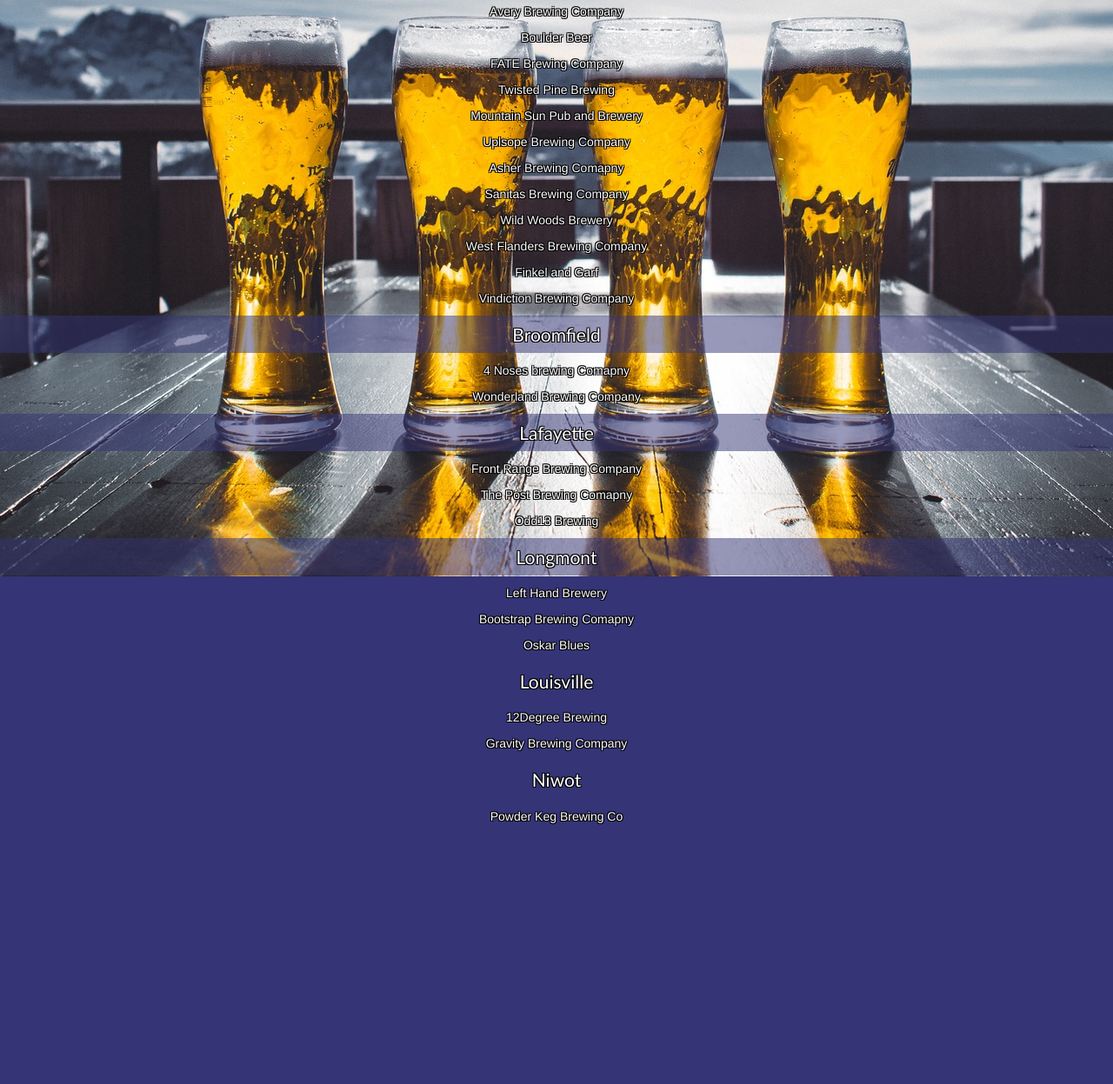
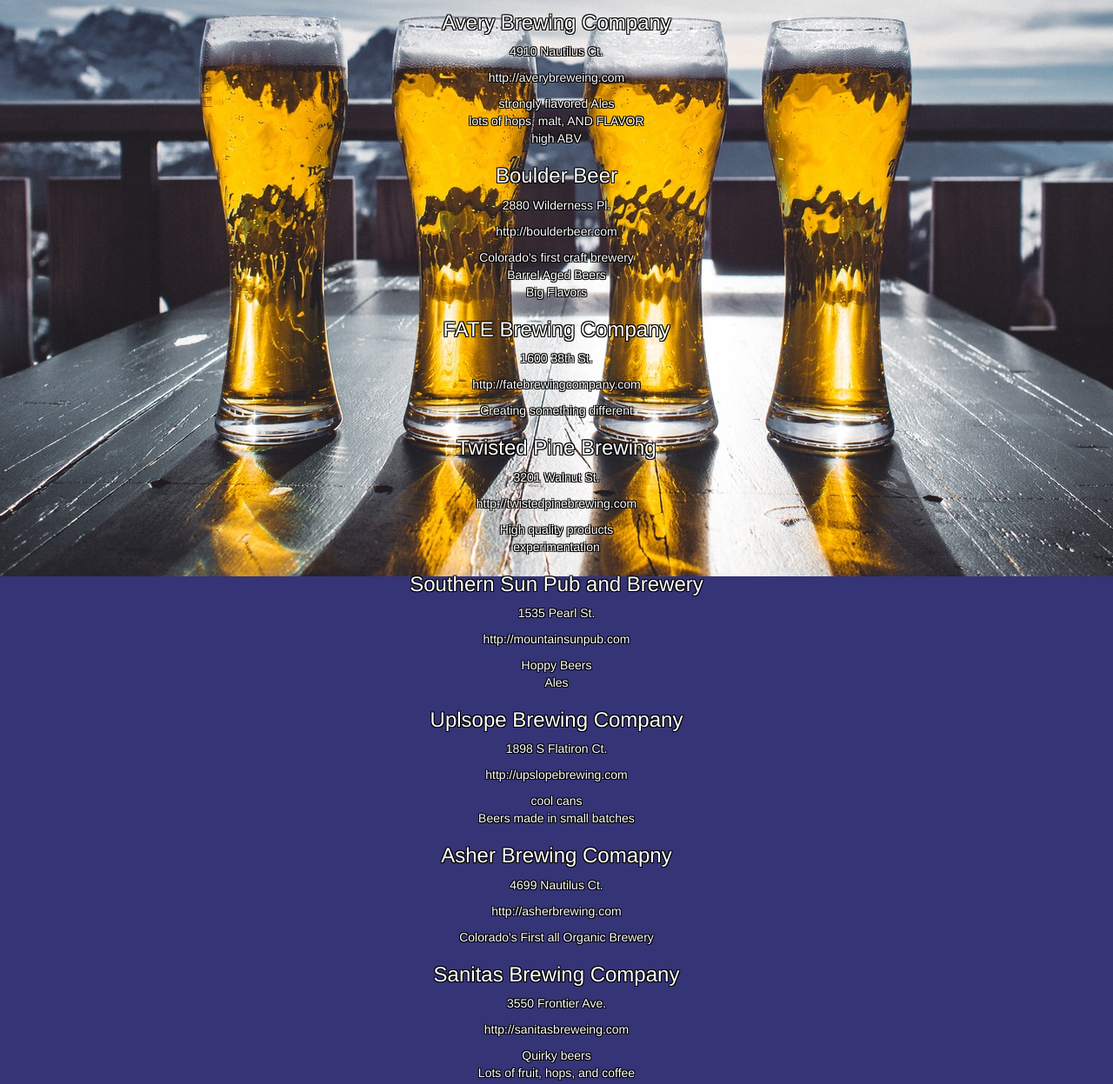
Before and after one commit to tlostenson4321/midterm, a plain HTML site: page proto/breweries.html in a window 1280 px wide. Shown: the part 296-1543 px from the top of the page at 87% size. Before the commit the page ends 1255 px from the top, so only its background shows below. Drawn offline with nearby package versions, Linux system fonts and the light colour scheme.

Commit message:
bootstrap start

```diff
--- a/proto/breweries.html
+++ b/proto/breweries.html
@@ -23,44 +23,64 @@
   <div class="content">
     <h4 class="head head-small"> Boulder</h4>
     <ul class="content-list">
-      <li class= "content-item" ng-repeat="brewery in breweries | filter : brewery.location = 'Boulder'">{{brewery.name}}</li>
+      <li class= "content-item" ng-repeat="brewery in breweries | filter : brewery.location = 'Boulder'">
+        <h3>{{brewery.name}}</h3>
+        <p>{{brewery.address}}</p>
+        <p>{{brewery.website}}</p>
+        <ul class="content-list">
+          <li ng-repeat="specialty in brewery.specialties">{{specialty}}
+          </li>
+        </ul>
+      </li>
     </ul>
   </div>
 
   <div class="content">
     <h4 class="head head-small">Broomfield</h4>
      <ul class="content-list">
-      <li class= "content-item" ng-repeat="brewery in breweries | filter : brewery.location = 'Broomfield'">{{brewery.name}}</li>
+      <li class= "content-item" ng-repeat="brewery in breweries | filter : brewery.location = 'Broomfield'">
+        <h3>{{brewery.name}}</h3>
+      </li>
     </ul>
   </div>
 
   <div class="content">
     <h4 class="head head-small">Lafayette</h4>
      <ul class="content-list">
-      <li class= "content-item" ng-repeat="brewery in breweries | filter : brewery.location = 'Lafayette'">{{brewery.name}}</li>
+      <li class= "content-item" ng-repeat="brewery in breweries | filter : brewery.location = 'Lafayette'">
+        <h3>{{brewery.name}}</h3>
+      </li>
     </ul>
   </div>
 
   <div class="content">
     <h4 class="head head-small">Longmont</h4>
      <ul class="content-list">
-      <li class= "content-item" ng-repeat="brewery in breweries | filter : brewery.location = 'Longmont'">{{brewery.name}}</li>
+      <li class= "content-item" ng-repeat="brewery in breweries | filter : brewery.location = 'Longmont'">
+        <h3>{{brewery.name}}</h3>
+      </li>
     </ul>
   </div>
 
   <div class="content">
     <h4 class="head head-small">Louisville</h4>
      <ul class="content-list">
-      <li class= "content-item" ng-repeat="brewery in breweries | filter : brewery.location = 'Louisville'">{{brewery.name}}</li>
+      <li class= "content-item" ng-repeat="brewery in breweries | filter : brewery.location = 'Louisville'">
+        <h3>{{brewery.name}}</h3>
+      </li>
     </ul>
   </div>
 
   <div class="content">
     <h4 class="head head-small">Niwot</h4>
      <ul class="content-list">
-      <li class= "content-item" ng-repeat="brewery in breweries | filter : brewery.location = 'Niwot'">{{brewery.name}}</li>
+      <li class= "content-item" ng-repeat="brewery in breweries | filter : brewery.location = 'Niwot'">
+        <h3>{{brewery.name}}</h3>
+      </li>
     </ul>
   </div>
+
+
 
 
 
@@ -73,3 +93,9 @@
 <script src ="brewery.js"></script>
 </body>
 </html>
+
+  <!-- <accordion-group heading="{{breweries.name}}" ng-repeat="brewery in breweries">
+      <p>{{brewery.address}}</p>
+      <p>{{brewery.website}}</p>
+      <p>{{brewery.specialties}}</p>
+    </accordion-group> -->
--- a/proto/brewery.js
+++ b/proto/brewery.js
@@ -6,13 +6,14 @@ angular.module('beerApp')
 .factory('breweryFactory', function(){
 	var breweryList = []
 
-	var Brewery = function(name, location, website, specialties){
+	var Brewery = function(name, location, address, website, specialties){
 			// name = string
 			// location = string
 			// website = string
 			// specialties = array
 		this.name = name
 		this.location = location
+		this.address = address
 		this.website = website
 		this.specialties = specialties
 
@@ -20,30 +21,30 @@ angular.module('beerApp')
 }
 
 
-	var avery = new Brewery('Avery Brewing Company', 'Boulder', 'http://averybreweing.com', ['strongly flavored Ales', 'lots of hops, malt, AND FLAVOR', 'high ABV'])
-	var leftHand = new Brewery('Left Hand Brewery', 'Longmont', 'http://lefthandbrewing.com', ['Awesome labels'])
-	var boulderBeer = new Brewery('Boulder Beer', 'Boulder', 'http://boulderbeer.com', ["Colorado's first craft brewery", 'Barrel Aged Beers', 'Big Flavors'])
-	var fate = new Brewery('FATE Brewing Company', 'Boulder', 'http://fatebrewingcompany.com', ['Creating something different'])
-	var twistedPine = new Brewery('Twisted Pine Brewing', 'Boulder', 'http://twistedpinebrewing.com', ['High quality products', 'experimentation'])
-	var mountainnSun = new Brewery('Mountain Sun Pub and Brewery', 'Boulder', 'http://mountainsunpub.com', ['Hoppy Beers', 'Ales'])
-	var upslope = new Brewery('Uplsope Brewing Company', 'Boulder', 'http://upslopebrewing.com', ['cool cans', 'Beers made in small batches'])
-	var asher = new Brewery('Asher Brewing Comapny', 'Boulder', 'http://asherbrewing.com', ["Colorado's First all Organic Brewery"])
-	var sanitas = new Brewery('Sanitas Brewing Company', 'Boulder', 'http://sanitasbreweing.com', ['Quirky beers', 'Lots of fruit, hops, and coffee'])
-	var wildWoods = new Brewery('Wild Woods Brewery', 'Boulder', 'http://wildwoodsbrewery.com', ['Beers based on outdoor activities'])
-	var westFlanders = new Brewery('West Flanders Brewing Company', 'Boulder', 'http://wfbrews.com', ['balanced flavors', 'crazy stories'])
-	var finkelGarf = new Brewery(' Finkel and Garf', 'Boulder', 'http://finkelandgarf.com', ['flavorful beers', 'Still kids at heart'])
-	var vindiction = new Brewery('Vindiction Brewing Company', 'Boulder', 'http://vindictionbrewing.com', ['Attention to Deatail', 'specialty equipment', 'Mixtures of flavors'])
-	var bootstrap = new Brewery('Bootstrap Brewing Comapny', 'Longmont', 'http://bootstrapbrewing.com', ['Easy to drink Beers with lots of flavor'])
-	var powderKeg = new Brewery('Powder Keg Brewing Co', 'Niwot', 'http://powderkepbrewingcompany.com', ['American and Belgian-style Ales'])
-	var frontRange = new Brewery('Front Range Brewing Company', 'Lafayette, CO', 'http://frontrangebrewingcompany.com', ['Americanizing foreign beer types'])
-	var thePost = new Brewery('The Post Brewing Comapny', 'Lafayette', 'http://postbrewing.com', ['strong flavors', 'drinkable beers'])
-	var twelveDegree = new Brewery('12Degree Brewing', 'Louisville', 'http://12degree.com', ['Belgian-inspired Artisinal Ales'])
-	var fourNoses = new Brewery('4 Noses brewing Comapny', 'Broomfield', 'http://4nosesbrewing.com', ['Barrel Aged Beers', 'Fresh Flavors'])
-	var odd13 = new Brewery('Odd13 Brewing', 'Lafayette', 'http://odd13brewing.com', ['beers with a story(no really)', 'reduced gluten beers'])
-	var gravity = new Brewery('Gravity Brewing Company', 'Louisville', 'http://thegravitybrewing.com', ['"One pint is worth a thousand words"'])
-	var wonderland = new Brewery('Wonderland Brewing Company', 'Broomfield', 'http://wonderlandbrewing.com', ['"Care, Creativity and Time"', 'beer as therapy'])
-	var crystalSprings = new Brewery('Crystal Springs Brewery', 'Louisvile', 'http://crystalsprinsbrewing.com', ['small batches', 'seasonal beers'])
-	var oskarBlues = new Brewery('Oskar Blues', 'Longmont')
+	var avery = new Brewery('Avery Brewing Company', 'Boulder', '4910 Nautilus Ct.', 'http://averybreweing.com', ['strongly flavored Ales', 'lots of hops, malt, AND FLAVOR', 'high ABV'])
+	var leftHand = new Brewery('Left Hand Brewery', 'Longmont', '1265 Boston Ave.', 'http://lefthandbrewing.com', ['Awesome labels'])
+	var boulderBeer = new Brewery('Boulder Beer', 'Boulder', '2880 Wilderness Pl.', 'http://boulderbeer.com', ["Colorado's first craft brewery", 'Barrel Aged Beers', 'Big Flavors'])
+	var fate = new Brewery('FATE Brewing Company', 'Boulder', '1600 38th St.', 'http://fatebrewingcompany.com', ['Creating something different'])
+	var twistedPine = new Brewery('Twisted Pine Brewing', 'Boulder', '3201 Walnut St.', 'http://twistedpinebrewing.com', ['High quality products', 'experimentation'])
+	var southernSun = new Brewery('Southern Sun Pub and Brewery', 'Boulder', '1535 Pearl St.', 'http://mountainsunpub.com', ['Hoppy Beers', 'Ales'])
+	var upslope = new Brewery('Uplsope Brewing Company', 'Boulder', '1898 S Flatiron Ct.', 'http://upslopebrewing.com', ['cool cans', 'Beers made in small batches'])
+	var asher = new Brewery('Asher Brewing Comapny', 'Boulder', '4699 Nautilus Ct.', 'http://asherbrewing.com', ["Colorado's First all Organic Brewery"])
+	var sanitas = new Brewery('Sanitas Brewing Company', 'Boulder', '3550 Frontier Ave.', 'http://sanitasbreweing.com', ['Quirky beers', 'Lots of fruit, hops, and coffee'])
+	var wildWoods = new Brewery('Wild Woods Brewery', 'Boulder', '5460 Conestoga Ct.', 'http://wildwoodsbrewery.com', ['Beers based on outdoor activities'])
+	var westFlanders = new Brewery('West Flanders Brewing Company', 'Boulder', '1125 Pearl St.', 'http://wfbrews.com', ['balanced flavors', 'crazy stories'])
+	var finkelGarf = new Brewery(' Finkel and Garf', 'Boulder', '5455 Spine Rd.', 'http://finkelandgarf.com', ['flavorful beers', 'Still kids at heart'])
+	var vindication = new Brewery('Vindication Brewing Company', 'Boulder', '6880 Winchester Cir.', 'http://vindictionbrewing.com', ['Attention to Deatail', 'specialty equipment', 'Mixtures of flavors'])
+	var bootstrap = new Brewery('Bootstrap Brewing Comapny', 'Niwot', '6778 N 79th St.', 'http://bootstrapbrewing.com', ['Easy to drink Beers with lots of flavor'])
+	var powderKeg = new Brewery('Powder Keg Brewing Co', 'Niwot', '101 2nd Ave.', 'http://powderkepbrewingcompany.com', ['American and Belgian-style Ales'])
+	var frontRange = new Brewery('Front Range Brewing Company', 'Lafayette', '400 W South Boulder Rd. #1650', 'http://frontrangebrewingcompany.com', ['Americanizing foreign beer types'])
+	var thePost = new Brewery('The Post Brewing Comapny', 'Lafayette', '105 W Emma St.', 'http://postbrewing.com', ['strong flavors', 'drinkable beers'])
+	var twelveDegree = new Brewery('12Degree Brewing', 'Louisville', '820 Main St', 'http://12degree.com', ['Belgian-inspired Artisinal Ales'])
+	var fourNoses = new Brewery('4 Noses brewing Comapny', 'Broomfield', '8855 W 116th Cir. #4', 'http://4nosesbrewing.com', ['Barrel Aged Beers', 'Fresh Flavors'])
+	var odd13 = new Brewery('Odd13 Brewing', 'Lafayette', '301 E Simpson St.', 'http://odd13brewing.com', ['beers with a story(no really)', 'reduced gluten beers'])
+	var gravity = new Brewery('Gravity Brewing Company', 'Louisville', '1150 Pine St.', 'http://thegravitybrewing.com', ['"One pint is worth a thousand words"'])
+	var wonderland = new Brewery('Wonderland Brewing Company', 'Broomfield', '5450 W 120th Ave.', 'http://wonderlandbrewing.com', ['"Care, Creativity and Time"', 'beer as therapy'])
+	var crystalSprings = new Brewery('Crystal Springs Brewery', 'Louisvile', '657 S Taylor Ave.', 'http://crystalsprinsbrewing.com', ['small batches', 'seasonal beers'])
+	var oskarBlues = new Brewery('Oskar Blues', 'Longmont', '1555 Hover Rd.', 'http://www.oskarblues.com', ['Hoppy beers', 'Growing off what they have previously done'])
 
 	return {
 		Brewery : Brewery,
--- a/proto/main.css
+++ b/proto/main.css
@@ -2,7 +2,6 @@
 .select {
 	color:white;
 	background-color: rgba(164, 0, 0,0.7);
-	width: 80vw;
 	display: block;
 	height: 34px;
 	border-radius: 4px;
@@ -63,5 +62,5 @@
 	border:1px solid #1515bf;
 	background-color: rgba(234, 220, 12, 0.8);
 	color: #1515bf;
-	width: 80vw;
+	font-weight: bold;
 }
```
Also changed, not shown: proto/index.html (+42 -26 lines).
